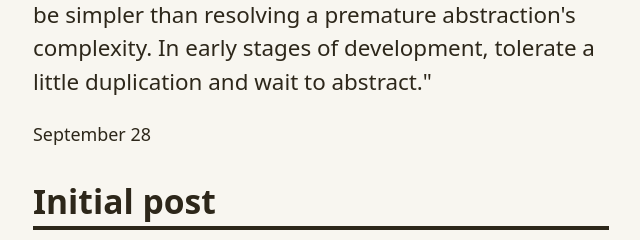
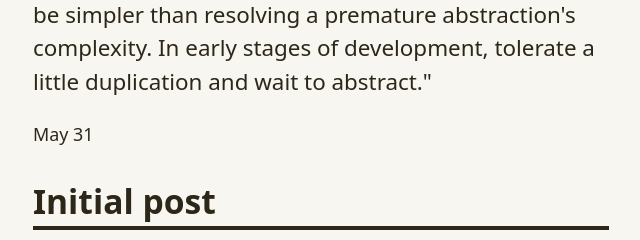
Before and after one commit to sanbornhilland/digital-garden, a plain HTML site: page index.html in a window 1280 px wide. Shown: the part 2920-3160 px from the top of the page, 319-959 px from the left. Drawn offline with Linux system fonts and the light colour scheme.

Commit message:
Fix datetime on older article

```diff
--- a/index.html
+++ b/index.html
@@ -119,7 +119,7 @@
           tolerate a little duplication and wait to abstract."
         </p>
 
-        <time datetime="2024-05-31"> September 28 </time>
+        <time datetime="2024-05-31"> May 31 </time>
       </article>
 
       <article>
```
